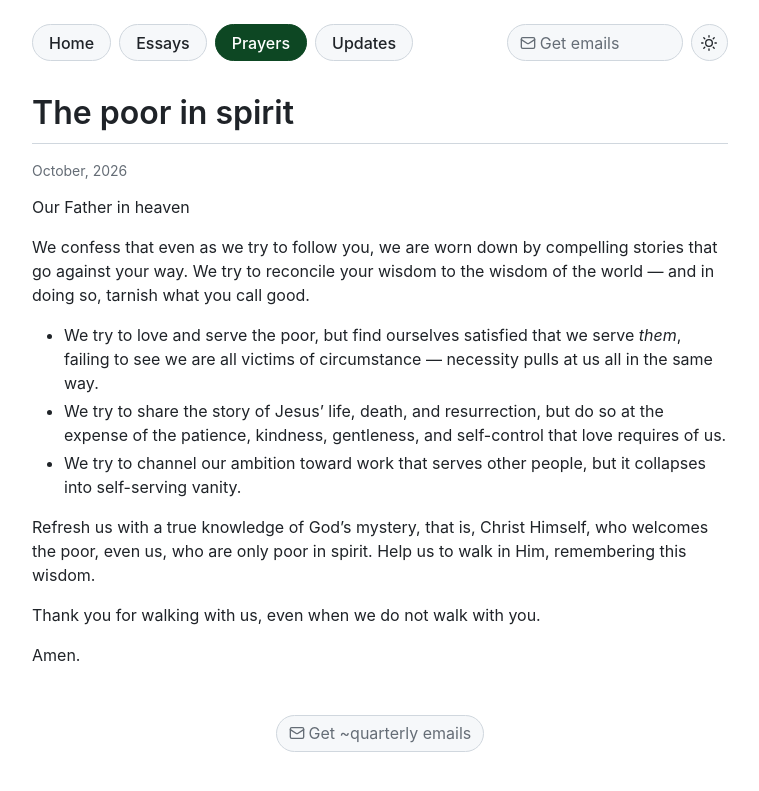
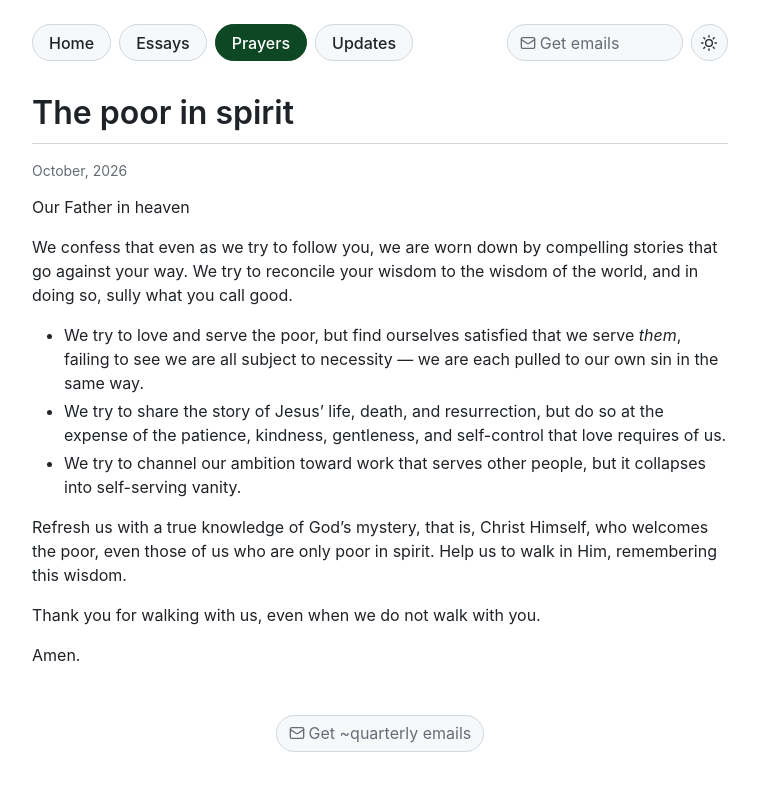
Before and after one commit to jack-t-skidmore/jack-t-skidmore.github.io, a Jekyll site: the page built from prayers/the-poor-in-spirit.md, in a window 1280 px wide. Shown: the top 791 px of the page, without its empty margins (260-1019 px from the left). Built offline with Jekyll 4.4.1, drawn with Linux system fonts in a browser that asks for light colours.

Commit message:
poor in spirit update

```diff
--- a/prayers/the-poor-in-spirit.md
+++ b/prayers/the-poor-in-spirit.md
@@ -7,12 +7,12 @@ description: "The compelling stories that sully what God calls good."
 
 Our Father in heaven
 
-We confess that even as we try to follow you, we are worn down by compelling stories that go against your way. We try to reconcile your wisdom to the wisdom of the world — and in doing so, tarnish what you call good.
-- We try to love and serve the poor, but find ourselves satisfied that we serve *them*, failing to see we are all victims of circumstance — necessity pulls at us all in the same way.
+We confess that even as we try to follow you, we are worn down by compelling stories that go against your way. We try to reconcile your wisdom to the wisdom of the world, and in doing so, sully what you call good.
+- We try to love and serve the poor, but find ourselves satisfied that we serve *them*, failing to see we are all subject to necessity — we are each pulled to our own sin in the same way.
 - We try to share the story of Jesus’ life, death, and resurrection, but do so at the expense of the patience, kindness, gentleness, and self-control that love requires of us.
 - We try to channel our ambition toward work that serves other people, but it collapses into self-serving vanity.
 
-Refresh us with a true knowledge of God’s mystery, that is, Christ Himself, who welcomes the poor, even us, who are only poor in spirit. Help us to walk in Him, remembering this wisdom.
+Refresh us with a true knowledge of God’s mystery, that is, Christ Himself, who welcomes the poor, even those of us who are only poor in spirit. Help us to walk in Him, remembering this wisdom.
 
 Thank you for walking with us, even when we do not walk with you.
 
```
